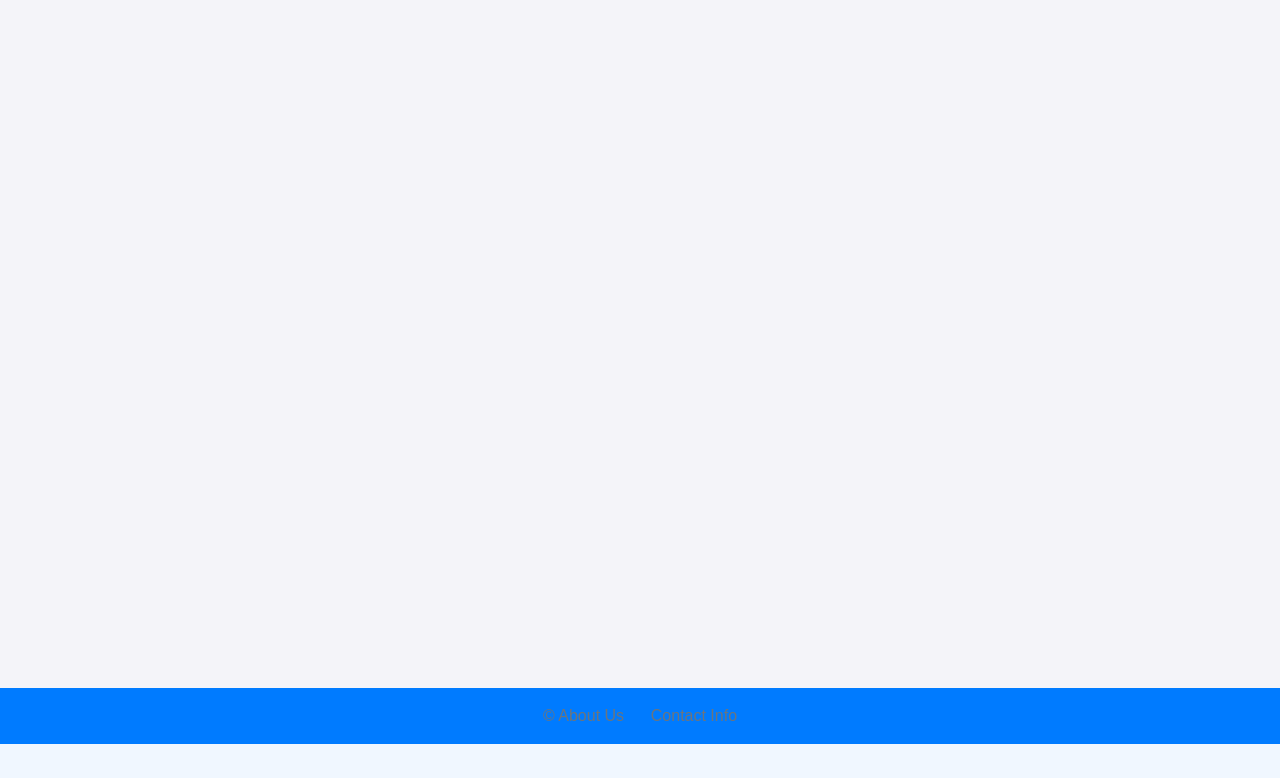
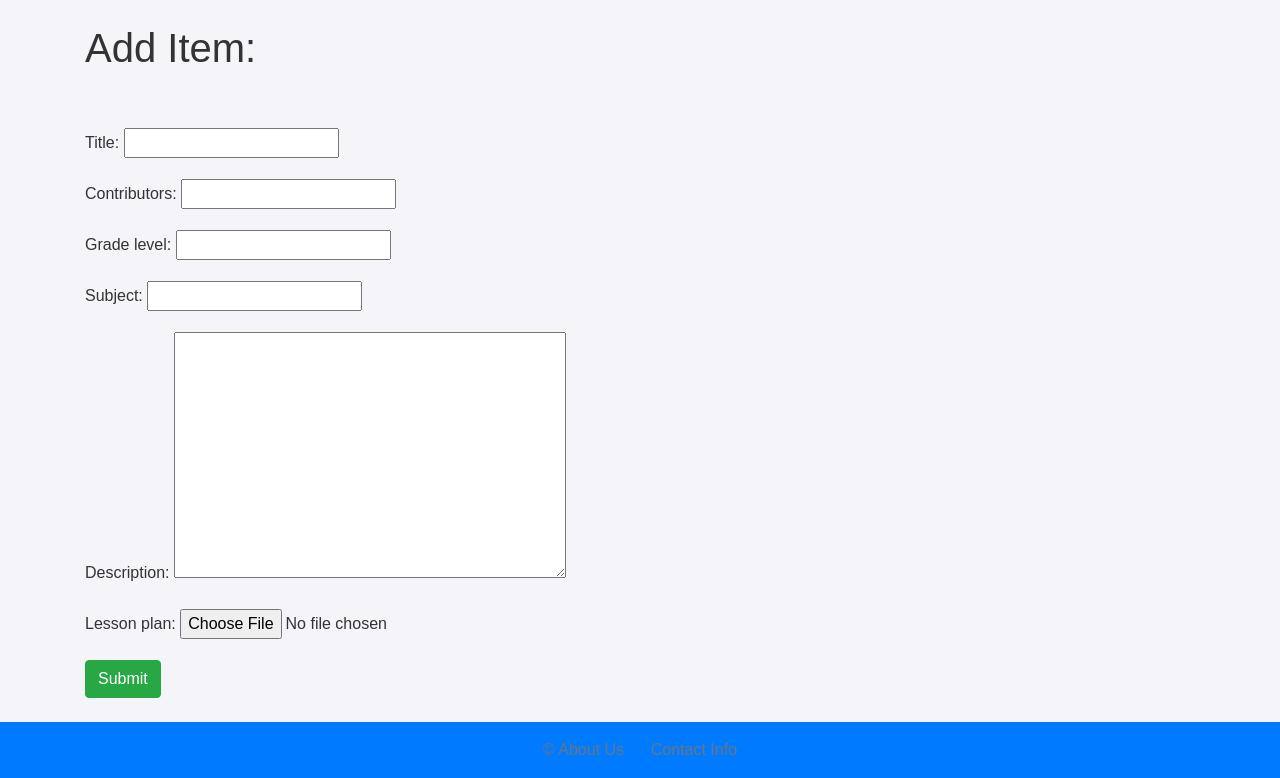
Before and after one commit to Martymcfever/Lesson_Plan_Database_Project, a Django app: page /add in a window 1280 px wide. Shown: the part 56-834 px from the top of the page. Before the commit the page ends 800 px from the top, so only its background shows below. Run offline with Django 5.2, Linux system fonts and the light colour scheme; some libraries are stand-ins or nearby versions.

Commit message:
Updated gitignore and implemented add_function.

```diff
--- a/Teachers_Help_Teachers/Teachers_Help_Teachers/settings.py
+++ b/Teachers_Help_Teachers/Teachers_Help_Teachers/settings.py
@@ -106,7 +106,7 @@ AUTH_PASSWORD_VALIDATORS = [
 
 LANGUAGE_CODE = 'en-us'
 
-TIME_ZONE = 'UTC'
+TIME_ZONE = 'America/Chicago'
 
 USE_I18N = True
 
--- /dev/null
+++ b/Teachers_Help_Teachers/posts/forms.py
@@ -0,0 +1,15 @@
+from django import forms
+from django.forms import ModelForm
+from .models import Post
+
+class PostForm(ModelForm):
+    title = forms.TextInput()
+    contributors = forms.TextInput()
+    grade_level = forms.TextInput()
+    subject = forms.TextInput()
+    description = forms.Textarea()
+    lesson_plan = forms.FileField()
+
+    class Meta:
+        model = Post
+        fields = ('title','contributors','grade_level','subject','description','lesson_plan')
--- a/Teachers_Help_Teachers/posts/models.py
+++ b/Teachers_Help_Teachers/posts/models.py
@@ -4,9 +4,9 @@ from django.db import models
 
 class Post(models.Model):
     title = models.CharField(max_length=100)
-    pub_date = models.DateTimeField("date published")
+    pub_date = models.DateTimeField("date published", null=True)
     contributors = models.CharField(max_length=100)
     grade_level = models.CharField(max_length=2)
     subject = models.CharField(max_length = 25)
-    description = models.CharField(max_length=250)
-    lesson_plan = models.FileField(upload_to='Uploaded_Files/', null=True, max_length=254)
+    description = models.TextField()
+    lesson_plan = models.FileField(upload_to='Uploaded_Files/', null=True)
--- a/Teachers_Help_Teachers/posts/templates/add_function.html
+++ b/Teachers_Help_Teachers/posts/templates/add_function.html
@@ -1 +1,15 @@
 {% extends 'base.html' %}
+
+{% block content %}
+<h1>Add Item:</h1>
+<br/><br/>
+
+<form action= "" method= POST enctype="multipart/form-data">
+    {% csrf_token %}
+
+    {{ form.as_p }}
+    <input type="submit" value="Submit" class="btn btn-success">
+</form>
+
+
+{% endblock %}
--- a/Teachers_Help_Teachers/posts/views.py
+++ b/Teachers_Help_Teachers/posts/views.py
@@ -1,10 +1,24 @@
-from django.shortcuts import render
+from django.shortcuts import render, redirect
+from .forms import PostForm
+from django.utils import timezone
+from django.http import HttpResponseRedirect
 
 def home(request):
     return render(request, "home.html")
 
 def add_function(request):
-    return render(request, "add_function.html")
+    if (request.method == "POST"):
+        form = PostForm(request.POST,request.FILES)
+        if(form.is_valid()):
+            post = form.save(commit= False)
+            post.pub_date = timezone.now()
+            post.save()
+            return redirect(add_function)
+    else:
+        form = PostForm()
+
+    return render(request, "add_function.html", {'form': form} )
+
 
 def search_function(request):
     return render(request, "search_function.html")
```
Also changed, not shown: Teachers_Help_Teachers/db.sqlite3, Teachers_Help_Teachers/posts/migrations/0005_alter_post_description.py (added), Teachers_Help_Teachers/posts/migrations/0006_alter_post_lesson_plan.py (added), Teachers_Help_Teachers/posts/migrations/0007_alter_post_lesson_plan.py (added), Teachers_Help_Teachers/posts/migrations/0008_alter_post_lesson_plan.py (added), Teachers_Help_Teachers/posts/migrations/0009_alter_post_pub_date.py (added), 1 other file.
